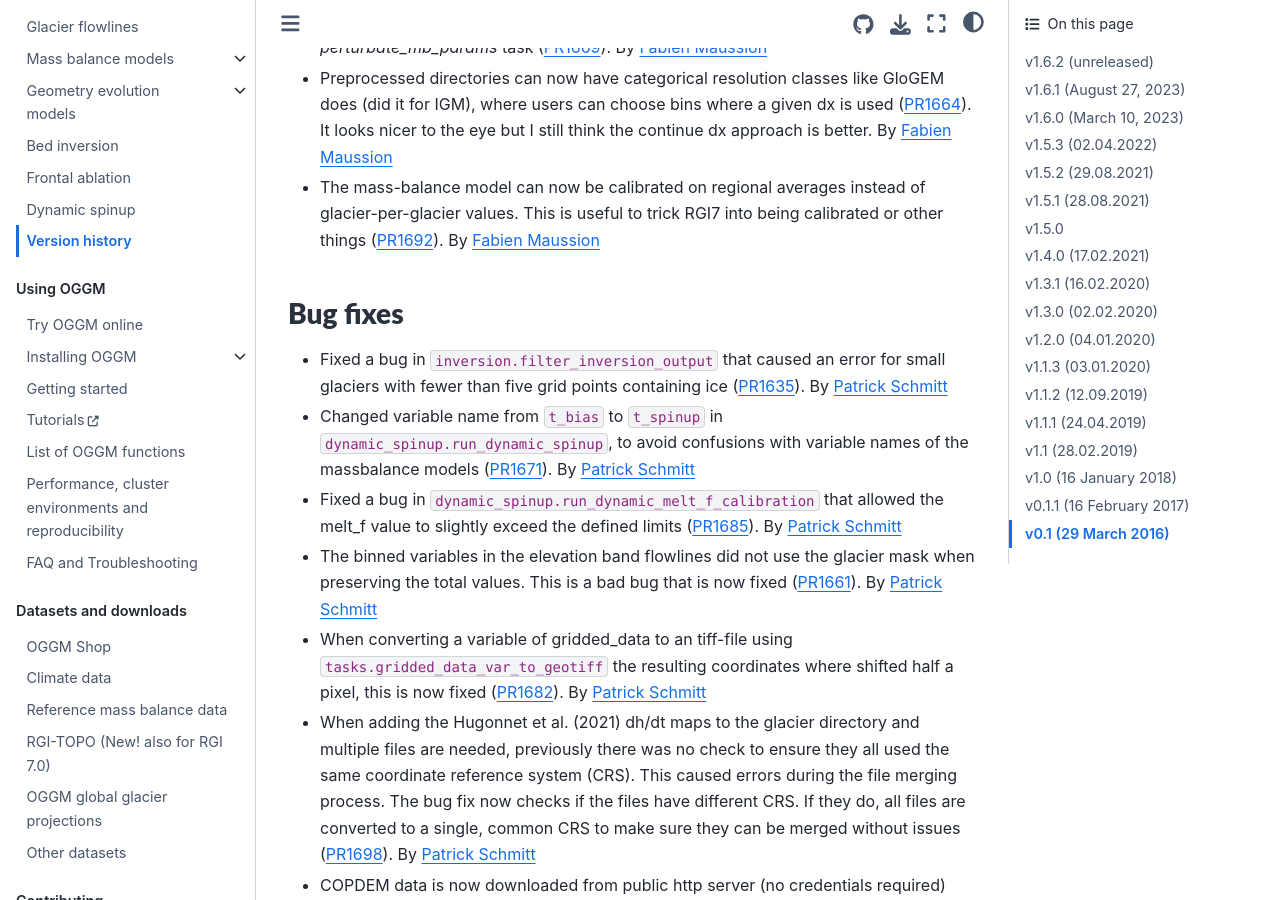
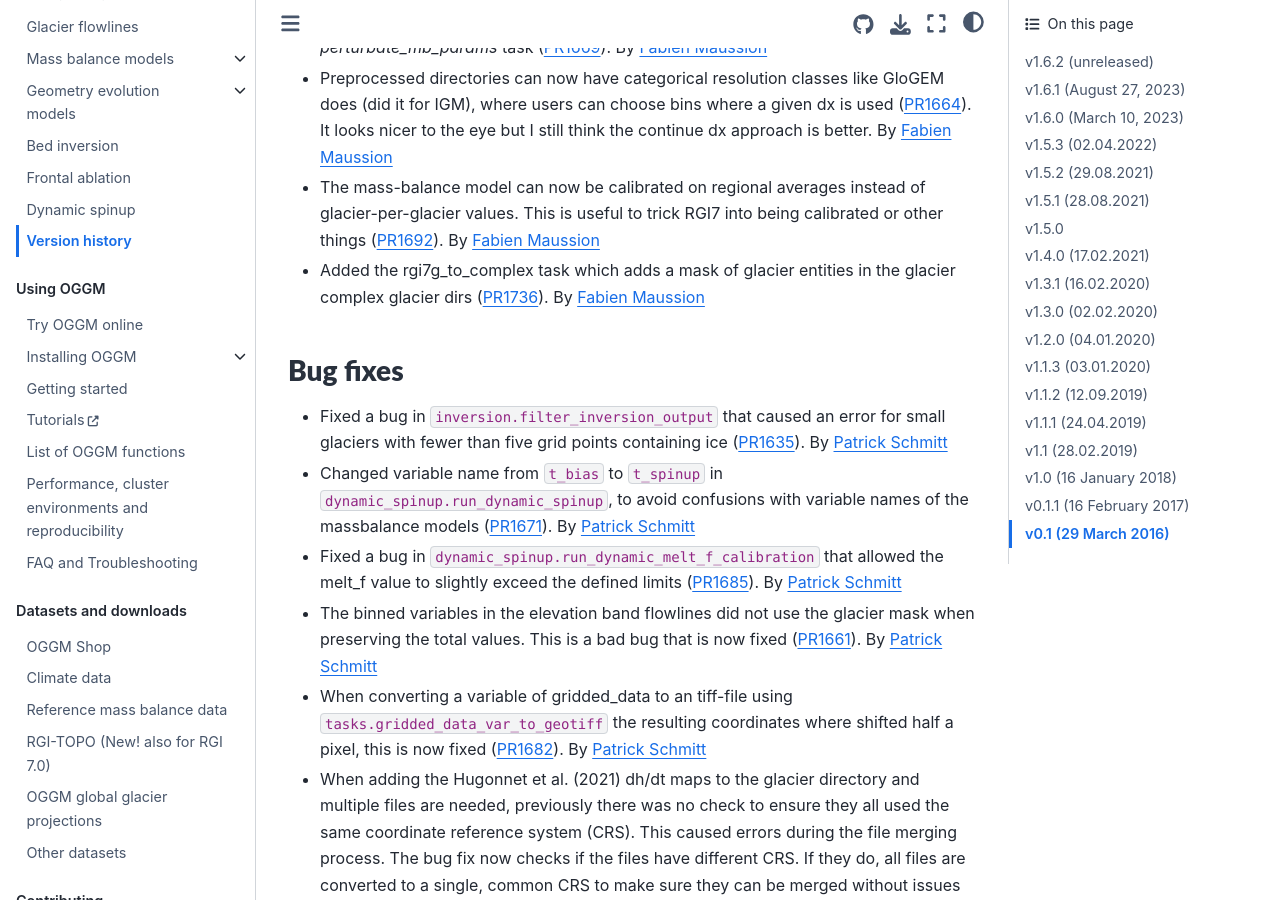
Before and after one commit to OGGM/oggm, a Sphinx documentation site: the page built from docs/whats-new.rst, in a window 1280 px wide and 900 px high, scrolled down 1063 px. Built offline with Sphinx 7.4.7 and the Sphinx Book theme 1.1.4, drawn with Linux system fonts in a browser that asks for light colours; the version number could not be read and is left out.

Commit message:
whats new

```diff
--- a/docs/whats-new.rst
+++ b/docs/whats-new.rst
@@ -65,6 +65,9 @@ Enhancements
 - The mass-balance model can now be calibrated on regional averages
   instead of glacier-per-glacier values. This is useful to trick
   RGI7 into being calibrated or other things (:pull:`1692`).
+  By `Fabien Maussion <https://github.com/fmaussion>`_
+- Added the rgi7g_to_complex task which adds a mask of glacier
+  entities in the glacier complex glacier dirs (:pull:`1736`).
   By `Fabien Maussion <https://github.com/fmaussion>`_
 
 Bug fixes
```
